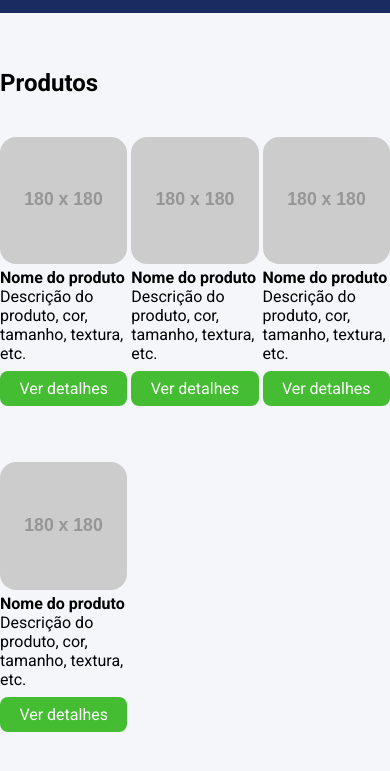
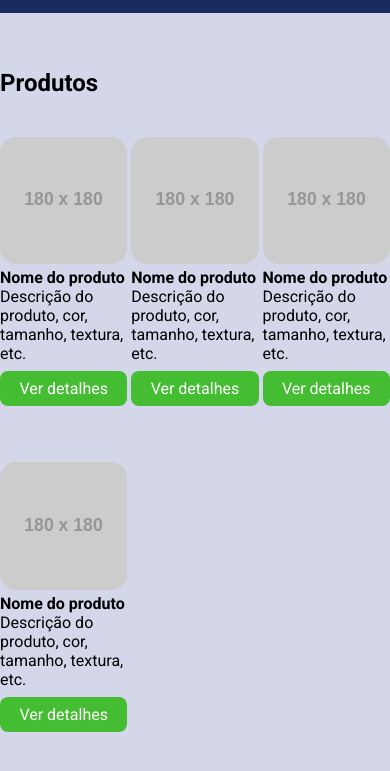
Before and after one commit to Retsiul/curso_ebac_frontend, a website: page index.html in a window 390 px wide. Shown: the part 93-864 px from the top of the page. Drawn offline with Linux system fonts and the light colour scheme; placeholder pictures from the web are drawn by us.

Commit message:
importação de mixin para main.scss e uso de variáveis dentro de pastas secundarias.

```diff
--- a/source/main.scss
+++ b/source/main.scss
@@ -1,5 +1,6 @@
 @use 'config/reset';
 @use 'config/variaveis';
+@use 'telas/media' as*;
 
 @mixin tamConatiner(){
     max-width: 1024px;
@@ -10,8 +11,14 @@
 @mixin list{
     list-style: none;
 }
+
+html{
+    @include resp();
+}
 body{
-    background-color:variaveis.$corDefundo;
+   background-color:variaveis.$corDefundo;
+
+
 }
 header{
     background-color: #182C61;
@@ -77,23 +84,4 @@ section{
     }
 }
 
-@media screen and (max-width: 1023px) {
-    .container {
-        max-width: 80%;
-    }
-
-    .products {
-        grid-template-columns: repeat(2, 48.5%);
-        column-gap: 3%;
-    }
-}
-
-@media screen and (max-width: 767px) {
-    .products {
-        display: block;
-    }
-
-    .product-item  {
-        margin-bottom: 32px;
-    }
-}
+// @import 'telas/media';
--- /dev/null
+++ b/source/telas/_media.scss
@@ -0,0 +1,35 @@
+@use '../config/variaveis';
+
+@mixin resp{
+
+@media screen and (max-width: 1023px) {
+
+
+    body{ background-color: rgb(192, 192, 192);
+    }
+
+    .container {
+        max-width: 80%;
+    }
+
+    .products {
+        grid-template-columns: repeat(2, 48.5%);
+        column-gap: 3%;
+    }
+}
+
+@media screen and (max-width: 767px) {
+
+    body{ background-color: darken(variaveis.$corDefundo, 10%);
+    }
+    .products {
+        display: block;
+    }
+
+    .product-item  {
+        margin-bottom: 32px;
+    }
+}
+@content
+
+}
```
Also changed, not shown: build/main.css, 1 other file.
